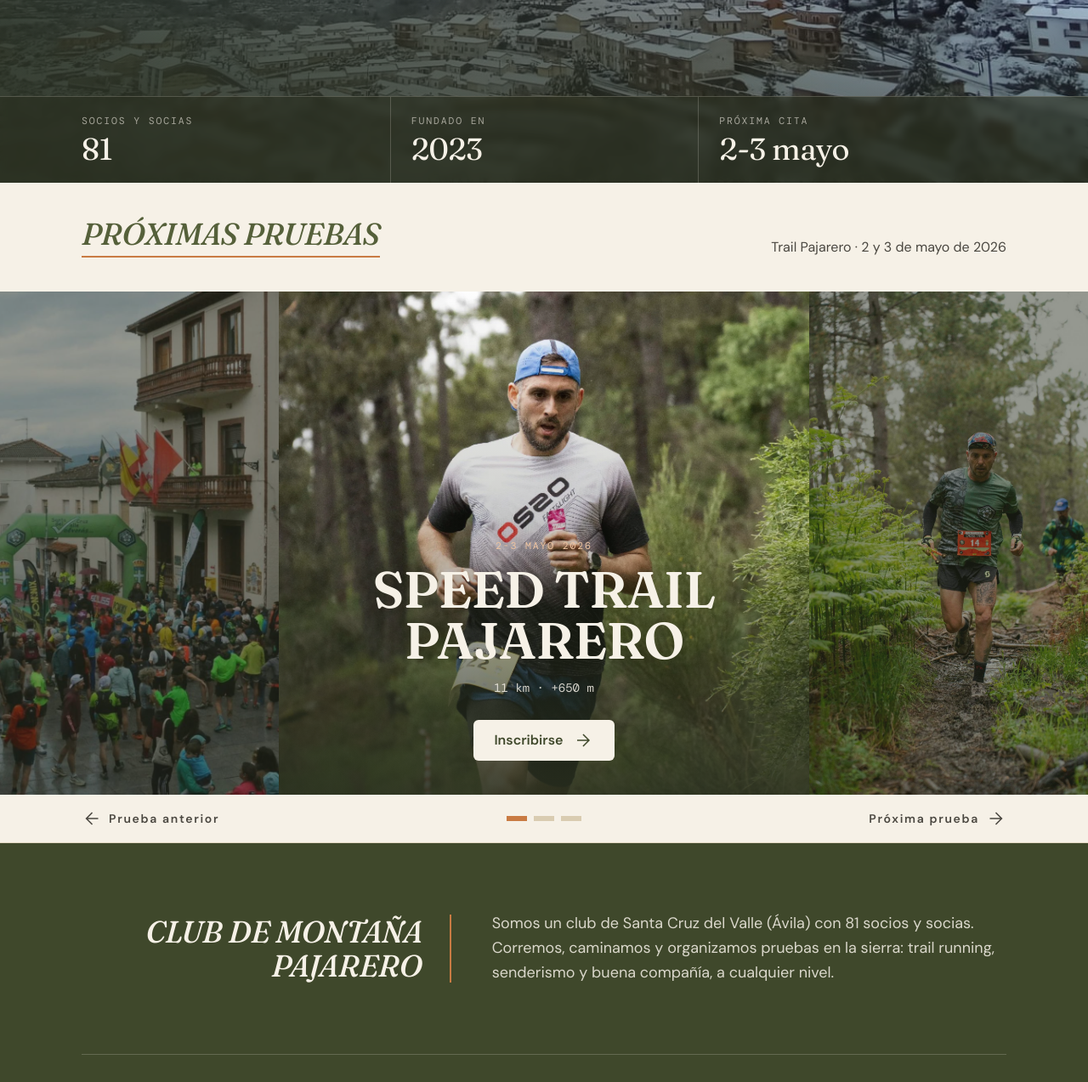
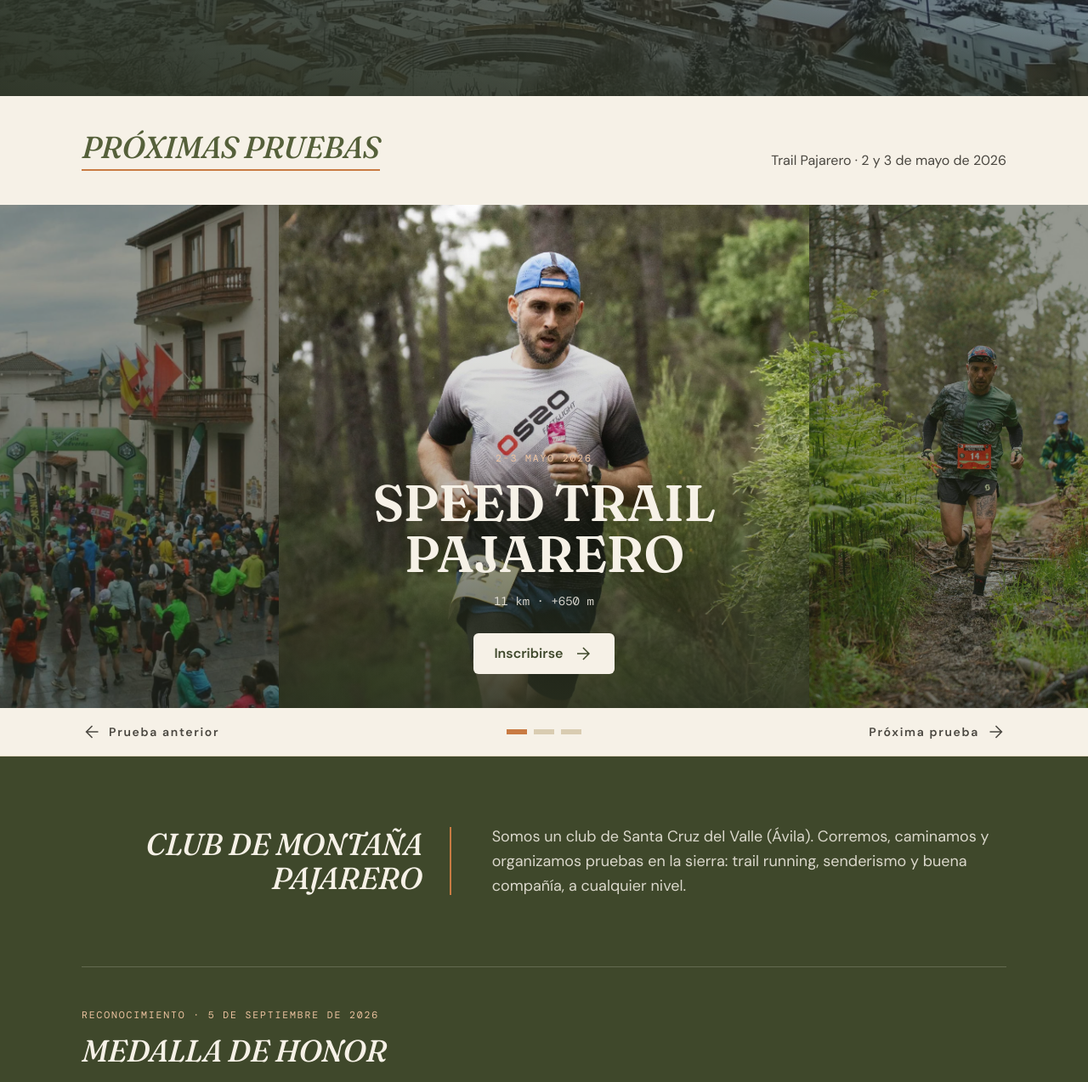
Before and after one commit to warsclon/web_pajarero, a plain HTML site: page index.html in a window 1280 px wide. Shown: the part 699-1972 px from the top of the page at 85% size. Drawn offline with nearby package versions, Linux system fonts and the light colour scheme.

Commit message:
Quitar número de socios y próxima cita de la portada y del texto del club
Co-Authored-By: Claude Sonnet 5.5 <noreply@anthropic.com>

```diff
--- a/index.html
+++ b/index.html
@@ -122,13 +122,6 @@ tailwind.config = {
       <a href="#trail-pajarero" class="inline-flex items-center px-7 py-3.5 rounded-md border border-cream/50 font-semibold hover:bg-cream hover:text-army2 transition-colors">Trail Pajarero 2026</a>
     </div>
   </div>
-  <div class="relative border-t border-cream/20 bg-night/60 backdrop-blur-sm">
-    <dl class="max-w-6xl mx-auto px-5 md:px-8 grid grid-cols-3 divide-x divide-cream/20 text-center md:text-left">
-      <div class="py-5 md:px-6 md:first:pl-0"><dt class="eyebrow text-cream/60">Socios y socias</dt><dd class="font-display text-3xl md:text-4xl mt-1">81</dd></div>
-      <div class="py-5 px-2 md:px-6"><dt class="eyebrow text-cream/60">Fundado en</dt><dd class="font-display text-3xl md:text-4xl mt-1">2023</dd></div>
-      <div class="py-5 px-2 md:px-6"><dt class="eyebrow text-cream/60">Próxima cita</dt><dd class="font-display text-3xl md:text-4xl mt-1">2-3 mayo</dd></div>
-    </dl>
-  </div>
 </section>
 
 <!-- Carrusel de pruebas: anterior · actual · siguiente -->
@@ -170,7 +163,7 @@ tailwind.config = {
   <div class="max-w-6xl mx-auto px-5 md:px-8 py-16 md:py-20 grid md:grid-cols-12 gap-8 items-center">
     <h2 class="md:col-span-5 font-display italic font-medium uppercase text-3xl md:text-4xl leading-tight md:text-right md:pr-8 md:border-r-2 border-apricot reveal">Club de Montaña<br/>Pajarero</h2>
     <p class="md:col-span-7 md:pl-4 text-lg text-cream/85 leading-relaxed reveal">
-      Somos un club de Santa Cruz del Valle (Ávila) con 81 socios y socias. Corremos, caminamos y organizamos pruebas en la sierra: trail running, senderismo y buena compañía, a cualquier nivel.
+      Somos un club de Santa Cruz del Valle (Ávila). Corremos, caminamos y organizamos pruebas en la sierra: trail running, senderismo y buena compañía, a cualquier nivel.
     </p>
   </div>
   <!-- Reconocimiento: la imagen se muestra cuando exista placa-medalla-honor.jpg en la carpeta -->
```
